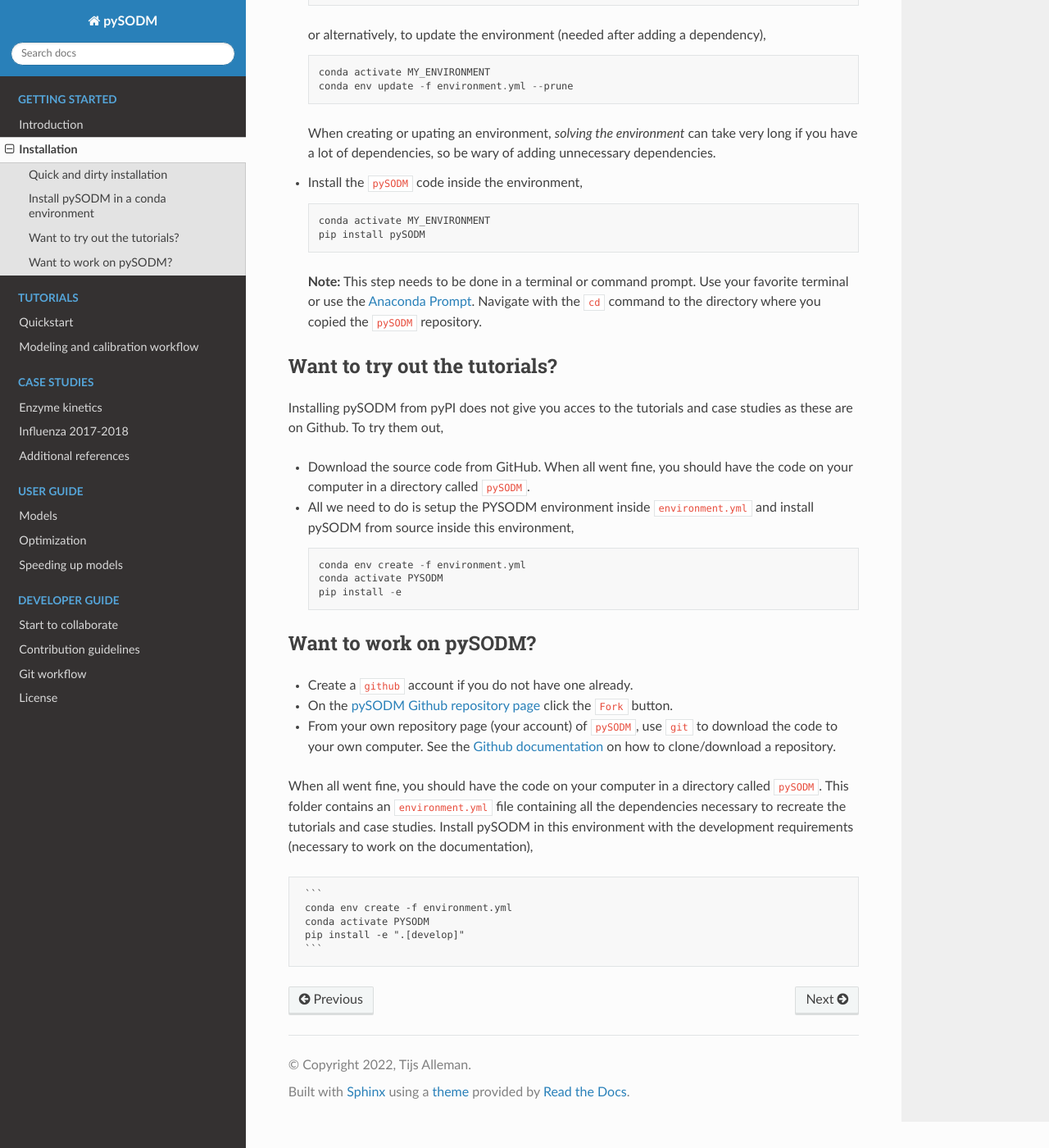
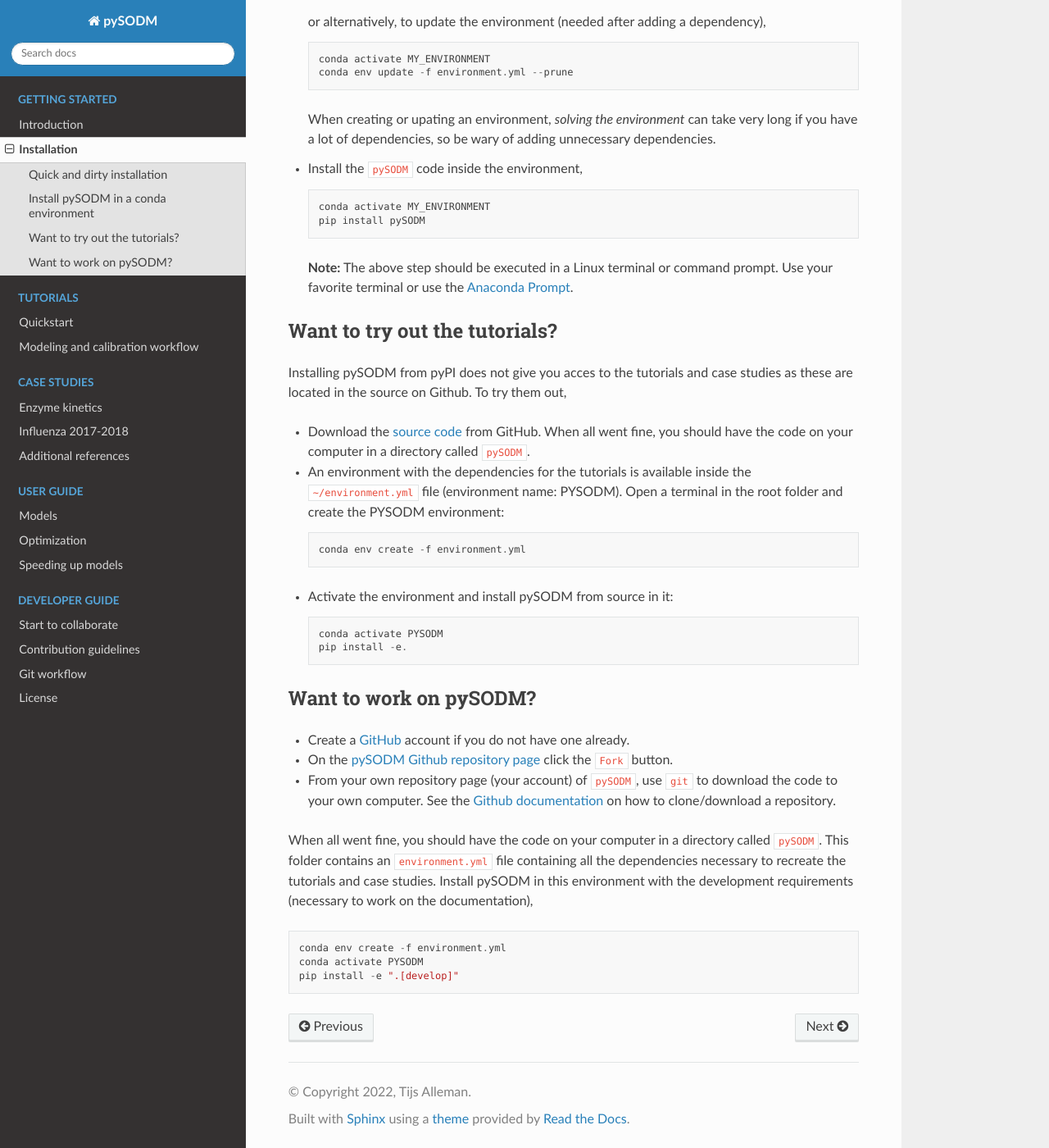
Before and after one commit to twallema/pySODM, a Sphinx documentation site: the page built from docs/installation.md, in a window 1280 px wide and 1400 px high, scrolled down 945 px. Shown: the whole window at 82% size. Built offline with Sphinx 7.4.7 and the Read the Docs theme 2.0.0, drawn with Linux system fonts in a browser that asks for light colours; some of the changed text lies outside the part shown.

Commit message:
Bugs in installation  + Bump to version 0.2.4 (#64)

````diff
--- a/docs/installation.md
+++ b/docs/installation.md
@@ -24,7 +24,6 @@
      - conda-forge
      dependencies:
      - python=3.11
-     - ...
      - ...
      ```
 
@@ -49,32 +48,34 @@
      pip install pySODM
      ```
 
-     __Note:__ This step needs to be done in a terminal or command prompt. Use your favorite terminal or use the [Anaconda Prompt](https://docs.anaconda.com/anaconda/user-guide/getting-started/#open-anaconda-prompt). Navigate with the `cd` command to the directory where you copied the `pySODM` repository.
+     __Note:__ The above step should be executed in a Linux terminal or command prompt. Use your favorite terminal or use the [Anaconda Prompt](https://docs.anaconda.com/anaconda/user-guide/getting-started/#open-anaconda-prompt).
 
 ### Want to try out the tutorials?
 
-Installing pySODM from pyPI does not give you acces to the tutorials and case studies as these are on Github. To try them out,
+Installing pySODM from pyPI does not give you acces to the tutorials and case studies as these are located in the source on Github. To try them out,
 
-- Download the source code from GitHub. When all went fine, you should have the code on your computer in a directory called `pySODM`.
+- Download the [source code](https://github.com/twallema/pySODM) from GitHub. When all went fine, you should have the code on your computer in a directory called `pySODM`.
 
-- All we need to do is setup the PYSODM environment inside `environment.yml` and install pySODM from source inside this environment,
-
+- An environment with the dependencies for the tutorials is available inside the `~/environment.yml` file (environment name: PYSODM). Open a terminal in the root folder and create the PYSODM environment:
      ```
      conda env create -f environment.yml
+     ```
+
+- Activate the environment and install pySODM from source in it:
+     ```
      conda activate PYSODM
-     pip install -e
+     pip install -e.
      ```
 
 ### Want to work on pySODM?
 
-- Create a [`github`](https://github.com/) account if you do not have one already.
+- Create a [GitHub](https://github.com/) account if you do not have one already.
 - On the [pySODM Github repository page](https://github.com/twallema/pySODM) click the `Fork` button.
 - From your own repository page (your account) of `pySODM`, use [`git`](https://git-scm.com/) to download the code to your own computer. See the [Github documentation](https://help.github.com/en/github/creating-cloning-and-archiving-repositories/cloning-a-repository) on how to clone/download a repository.
 
 When all went fine, you should have the code on your computer in a directory called `pySODM`. This folder contains an `environment.yml` file containing all the dependencies necessary to recreate the tutorials and case studies. Install pySODM in this environment with the development requirements (necessary to work on the documentation),
-
-     ```
-     conda env create -f environment.yml
-     conda activate PYSODM
-     pip install -e ".[develop]"
-     ```
+```
+conda env create -f environment.yml
+conda activate PYSODM
+pip install -e ".[develop]"
+```
--- a/setup.py
+++ b/setup.py
@@ -4,7 +4,7 @@
     name='pySODM',
     packages=find_packages("src", exclude=["*.tests"]),
     package_dir={'': 'src'},
-    version='0.2.3',
+    version='0.2.4',
     description='Simulating and Optimising Dynamical Models',
     author='Tijs Alleman, KERMIT, Ghent University',
     author_email='tijs.alleman@ugent.be',
````
Also changed, not shown: other parts of docs/installation.md (+2 -2 lines), README.md (+3 -1 lines), docs/introduction.md (+1 -1 lines), 5 other files.
